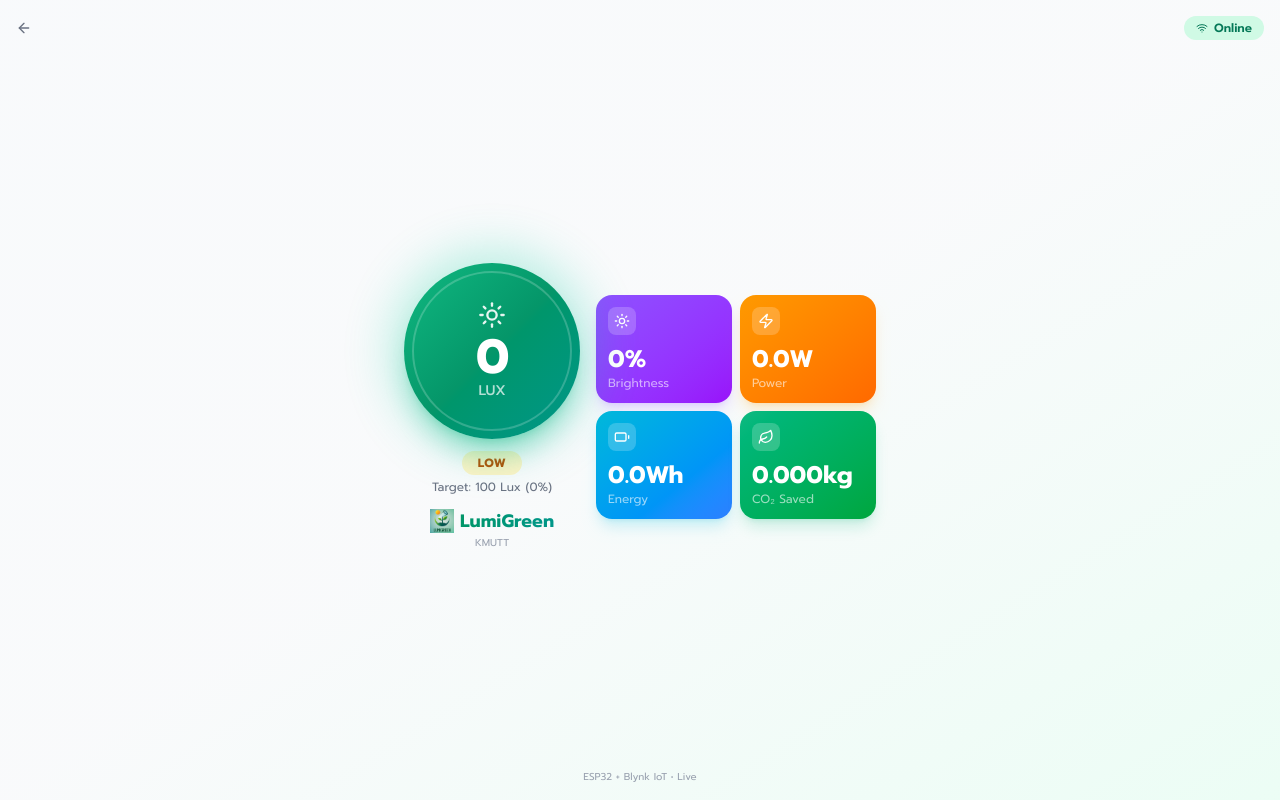
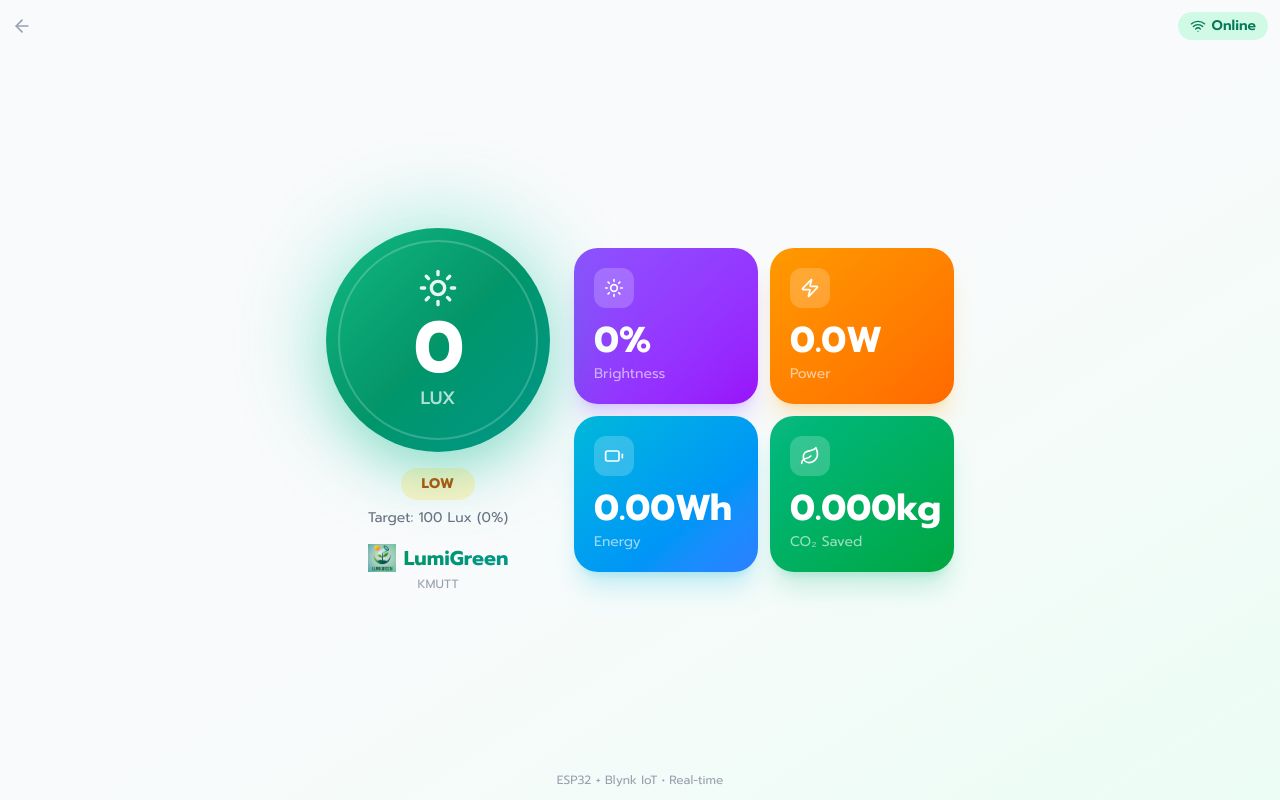
Before and after one commit to Teera235/lumigreen, a Next.js app: page /live in a window 1280 px wide. Built offline with nearby package versions, Linux system fonts and the light colour scheme; no server answers.

Commit message:
Enlarge live dashboard to fill screen

```diff
--- a/src/app/live/page.tsx
+++ b/src/app/live/page.tsx
@@ -32,98 +32,95 @@ export default function LivePage() {
   const status = ok ? "OPTIMAL" : low ? "LOW" : "HIGH";
 
   return (
-    <div className="h-screen bg-gradient-to-br from-slate-50 via-gray-50 to-emerald-50 p-4 flex flex-col overflow-hidden">
-      {/* Header - compact */}
-      <div className="flex items-center justify-between mb-3">
-        <Link href="/" className="flex items-center gap-1 text-gray-500 hover:text-emerald-600">
-          <ArrowLeft className="w-4 h-4" />
+    <div className="h-screen w-screen bg-gradient-to-br from-slate-50 via-gray-50 to-emerald-50 p-3 flex flex-col overflow-hidden">
+      {/* Header */}
+      <div className="flex items-center justify-between mb-2">
+        <Link href="/" className="text-gray-400 hover:text-emerald-600">
+          <ArrowLeft className="w-5 h-5" />
         </Link>
-        <div className={`flex items-center gap-1.5 px-3 py-1 rounded-full text-xs font-semibold ${online ? "bg-emerald-100 text-emerald-700" : "bg-red-100 text-red-700"}`}>
-          {online ? <Wifi className="w-3 h-3" /> : <WifiOff className="w-3 h-3" />}
+        <div className={`flex items-center gap-1.5 px-3 py-1 rounded-full text-sm font-semibold ${online ? "bg-emerald-100 text-emerald-700" : "bg-red-100 text-red-700"}`}>
+          {online ? <Wifi className="w-4 h-4" /> : <WifiOff className="w-4 h-4" />}
           {online ? "Online" : "Offline"}
         </div>
       </div>
 
-      {/* Main Layout - ALWAYS 2 columns */}
-      <div className="flex-1 flex flex-row gap-4 items-center justify-center min-h-0">
+      {/* Main Layout - เต็มจอ */}
+      <div className="flex-1 flex flex-row gap-6 items-center justify-center">
 
-        {/* Left - Main Gauge */}
-        <div className="flex flex-col items-center justify-center flex-shrink-0">
-          {/* Lux Circle */}
+        {/* Left - Main Gauge - ใหญ่ขึ้น */}
+        <div className="flex flex-col items-center justify-center">
           <div className="relative">
-            <div className="absolute inset-0 rounded-full bg-gradient-to-br from-emerald-400 to-teal-500 blur-xl opacity-30 scale-110" />
-            <div className="relative w-44 h-44 rounded-full bg-gradient-to-br from-emerald-500 via-emerald-600 to-teal-600 flex items-center justify-center shadow-xl shadow-emerald-500/30">
-              <div className="absolute inset-2 rounded-full border-2 border-white/20" />
+            <div className="absolute inset-0 rounded-full bg-gradient-to-br from-emerald-400 to-teal-500 blur-2xl opacity-30 scale-110" />
+            <div className="relative w-56 h-56 rounded-full bg-gradient-to-br from-emerald-500 via-emerald-600 to-teal-600 flex items-center justify-center shadow-2xl shadow-emerald-500/30">
+              <div className="absolute inset-3 rounded-full border-2 border-white/20" />
               <div className="text-center z-10">
-                <Sun className="w-7 h-7 mx-auto mb-1 text-white/90" />
-                <div className="text-5xl font-bold text-white tracking-tight">{d.lux.toFixed(0)}</div>
-                <div className="text-white/70 text-sm font-medium">LUX</div>
+                <Sun className="w-10 h-10 mx-auto mb-1 text-white/90" />
+                <div className="text-7xl font-bold text-white tracking-tight">{d.lux.toFixed(0)}</div>
+                <div className="text-white/70 text-lg font-medium">LUX</div>
               </div>
             </div>
           </div>
 
-          {/* Status */}
-          <div className={`mt-3 px-4 py-1 rounded-full font-bold text-xs tracking-wider ${ok ? "bg-emerald-100 text-emerald-700" : low ? "bg-amber-100 text-amber-700" : "bg-blue-100 text-blue-700"}`}>
+          <div className={`mt-4 px-5 py-1.5 rounded-full font-bold text-sm tracking-wider ${ok ? "bg-emerald-100 text-emerald-700" : low ? "bg-amber-100 text-amber-700" : "bg-blue-100 text-blue-700"}`}>
             {status}
           </div>
 
-          <div className="mt-1 text-gray-500 text-xs">
+          <div className="mt-2 text-gray-500 text-sm">
             Target: {d.setpoint} Lux ({pct.toFixed(0)}%)
           </div>
 
-          {/* Branding */}
-          <div className="mt-3 text-center">
-            <div className="flex items-center justify-center gap-1.5">
-              <Image src="/logo.png" alt="Logo" width={24} height={24} />
-              <span className="text-lg font-bold bg-gradient-to-r from-emerald-600 to-teal-600 bg-clip-text text-transparent">LumiGreen</span>
+          <div className="mt-4 text-center">
+            <div className="flex items-center justify-center gap-2">
+              <Image src="/logo.png" alt="Logo" width={28} height={28} />
+              <span className="text-xl font-bold bg-gradient-to-r from-emerald-600 to-teal-600 bg-clip-text text-transparent">LumiGreen</span>
             </div>
-            <p className="text-gray-400 text-[10px]">KMUTT</p>
+            <p className="text-gray-400 text-xs mt-1">KMUTT</p>
           </div>
         </div>
 
-        {/* Right - Stats Cards - ALWAYS 2x2 grid */}
-        <div className="grid grid-cols-2 gap-2 flex-shrink-0" style={{ width: "280px" }}>
+        {/* Right - Stats Cards - ใหญ่ขึ้น */}
+        <div className="grid grid-cols-2 gap-3" style={{ width: "380px" }}>
           {/* Brightness */}
-          <div className="bg-gradient-to-br from-violet-500 to-purple-600 rounded-2xl p-3 shadow-lg shadow-violet-500/20">
-            <div className="w-7 h-7 bg-white/20 rounded-lg flex items-center justify-center mb-2">
-              <Sun className="w-4 h-4 text-white" />
+          <div className="bg-gradient-to-br from-violet-500 to-purple-600 rounded-3xl p-5 shadow-xl shadow-violet-500/20">
+            <div className="w-10 h-10 bg-white/20 rounded-xl flex items-center justify-center mb-3">
+              <Sun className="w-5 h-5 text-white" />
             </div>
-            <div className="text-2xl font-bold text-white">{d.brightness.toFixed(0)}%</div>
-            <div className="text-white/60 text-xs">Brightness</div>
+            <div className="text-4xl font-bold text-white">{d.brightness.toFixed(0)}%</div>
+            <div className="text-white/60 text-sm mt-1">Brightness</div>
           </div>
 
           {/* Power */}
-          <div className="bg-gradient-to-br from-amber-500 to-orange-500 rounded-2xl p-3 shadow-lg shadow-amber-500/20">
-            <div className="w-7 h-7 bg-white/20 rounded-lg flex items-center justify-center mb-2">
-              <Zap className="w-4 h-4 text-white" />
+          <div className="bg-gradient-to-br from-amber-500 to-orange-500 rounded-3xl p-5 shadow-xl shadow-amber-500/20">
+            <div className="w-10 h-10 bg-white/20 rounded-xl flex items-center justify-center mb-3">
+              <Zap className="w-5 h-5 text-white" />
             </div>
-            <div className="text-2xl font-bold text-white">{d.power.toFixed(1)}W</div>
-            <div className="text-white/60 text-xs">Power</div>
+            <div className="text-4xl font-bold text-white">{d.power.toFixed(1)}W</div>
+            <div className="text-white/60 text-sm mt-1">Power</div>
           </div>
 
           {/* Energy */}
-          <div className="bg-gradient-to-br from-cyan-500 to-blue-500 rounded-2xl p-3 shadow-lg shadow-cyan-500/20">
-            <div className="w-7 h-7 bg-white/20 rounded-lg flex items-center justify-center mb-2">
-              <Battery className="w-4 h-4 text-white" />
+          <div className="bg-gradient-to-br from-cyan-500 to-blue-500 rounded-3xl p-5 shadow-xl shadow-cyan-500/20">
+            <div className="w-10 h-10 bg-white/20 rounded-xl flex items-center justify-center mb-3">
+              <Battery className="w-5 h-5 text-white" />
             </div>
-            <div className="text-2xl font-bold text-white">{d.energy.toFixed(1)}Wh</div>
-            <div className="text-white/60 text-xs">Energy</div>
+            <div className="text-4xl font-bold text-white">{d.energy.toFixed(2)}Wh</div>
+            <div className="text-white/60 text-sm mt-1">Energy</div>
           </div>
 
           {/* CO2 */}
-          <div className="bg-gradient-to-br from-emerald-500 to-green-600 rounded-2xl p-3 shadow-lg shadow-emerald-500/20">
-            <div className="w-7 h-7 bg-white/20 rounded-lg flex items-center justify-center mb-2">
-              <Leaf className="w-4 h-4 text-white" />
+          <div className="bg-gradient-to-br from-emerald-500 to-green-600 rounded-3xl p-5 shadow-xl shadow-emerald-500/20">
+            <div className="w-10 h-10 bg-white/20 rounded-xl flex items-center justify-center mb-3">
+              <Leaf className="w-5 h-5 text-white" />
             </div>
-            <div className="text-2xl font-bold text-white">{d.carbon.toFixed(3)}kg</div>
-            <div className="text-white/60 text-xs">CO₂ Saved</div>
+            <div className="text-4xl font-bold text-white">{d.carbon.toFixed(3)}kg</div>
+            <div className="text-white/60 text-sm mt-1">CO₂ Saved</div>
           </div>
         </div>
       </div>
 
       {/* Footer */}
-      <div className="text-center text-gray-400 text-[10px] mt-2">
-        ESP32 + Blynk IoT • Live
+      <div className="text-center text-gray-400 text-xs">
+        ESP32 + Blynk IoT • Real-time
       </div>
     </div>
   );
```
